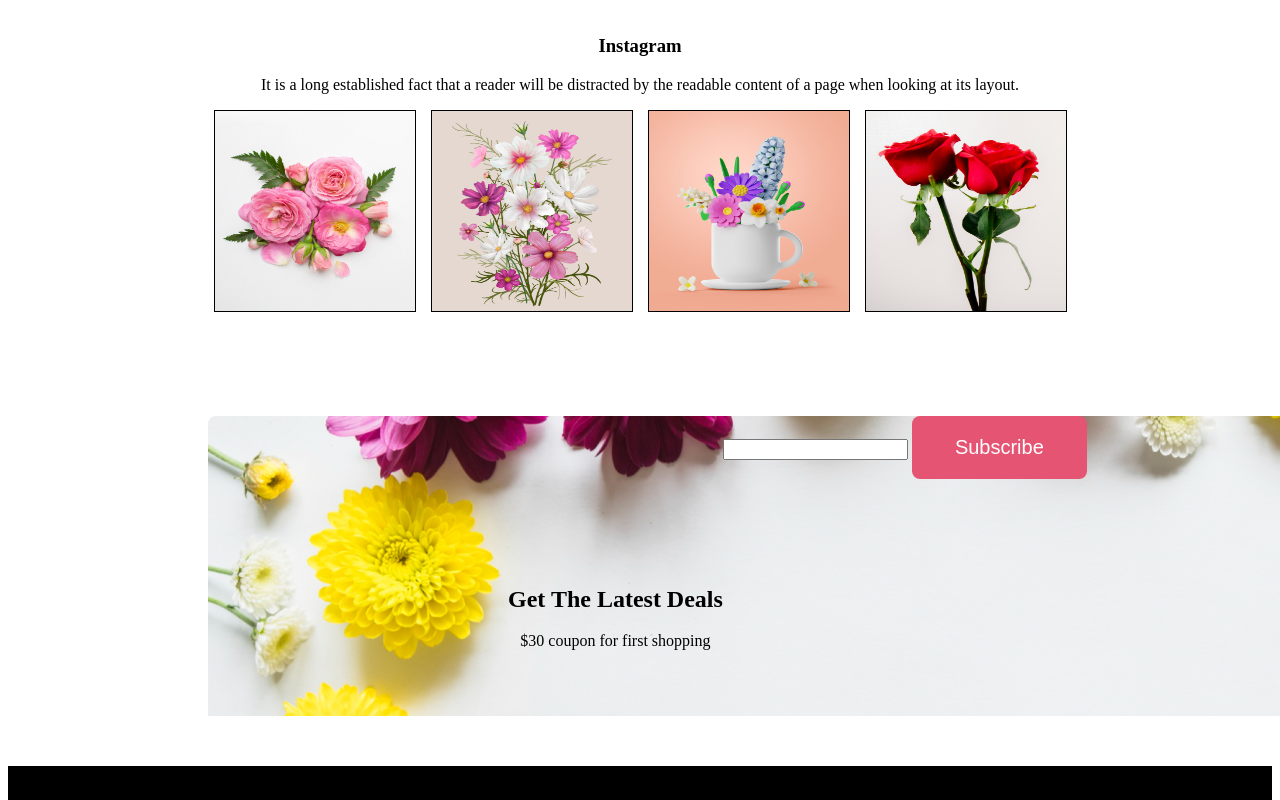
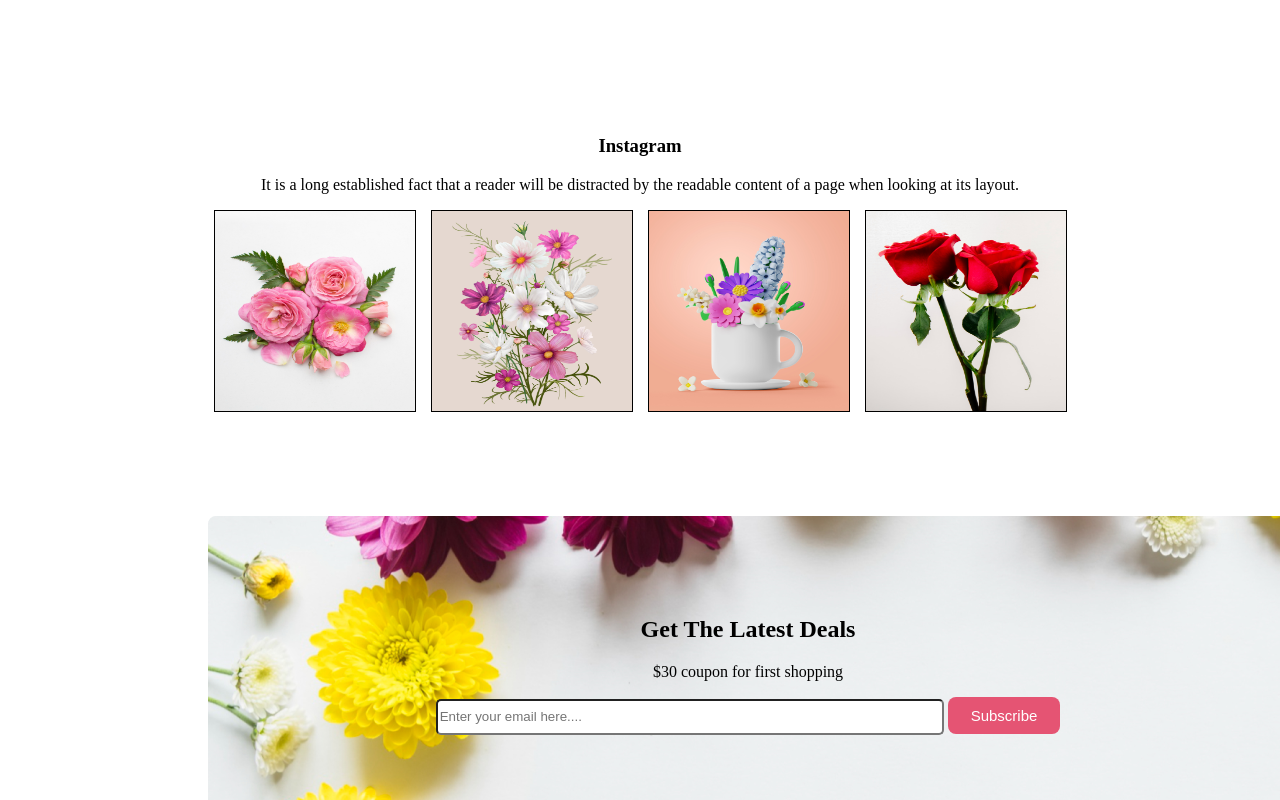
Before and after one commit to khandakertipusultan/flower-shope-1st-assignmet, a plain HTML site: page index.html in a window 1280 px wide. Shown: the part 2000-2800 px from the top of the page. Drawn offline with Linux system fonts and the light colour scheme.

Commit message:
few section fixed

```diff
--- a/index.html
+++ b/index.html
@@ -140,7 +140,7 @@
                 <p>$30 coupon for first shopping</p>
             </div>
             <div>
-                <input type="text" name="" id="">
+                <input class="input" type="text" name="" id="" placeholder="Enter your email here....">
                 <button class="button">Subscribe</button>
             </div>
         </div>
--- a/stylesheet/style.css
+++ b/stylesheet/style.css
@@ -16,12 +16,12 @@
     background-color: #E55473;
     border: none;
     border-radius: 8px;
-    padding-left: 43px;
-    padding-right: 43px;
-    padding-top: 20px;
-    padding-bottom: 20px;
+    padding-left: 23px;
+    padding-right: 23px;
+    padding-top: 10px;
+    padding-bottom: 10px;
     color: white;
-    font-size: 20px;
+    font-size: 15px;
 }
 
 .featured {
@@ -61,6 +61,9 @@
 
 .latest-deal {
     display: flex;
+    flex-direction: column;
+    align-items: center;
+    justify-content: center;
     background-image: url('./../Asset/Rectangle\ 9.png');
     background-repeat: no-repeat;
     width: 1080px;
@@ -70,14 +73,16 @@
 
 .deal-text {
     text-align: center;
-    margin-top: 150px;
-    margin-left: 300px;
+    /* margin-top: 150px;
+    margin-left: 300px; */
 }
 
+
 .input {
+    border-radius: 5px;
+    width: 500px;
+    height: 30px;
 
-    margin-top: 300px;
-    width: 250px;
 }
 
 .deal-section {
@@ -108,3 +113,8 @@
 .text-color{
     color: red;
 }
+
+.hotdeal{
+    margin-top: 100px;
+    background-color:bisque;
+}
```
